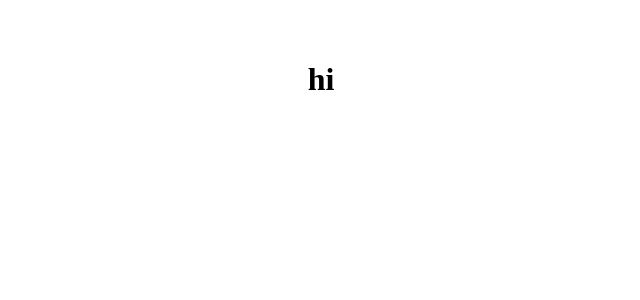
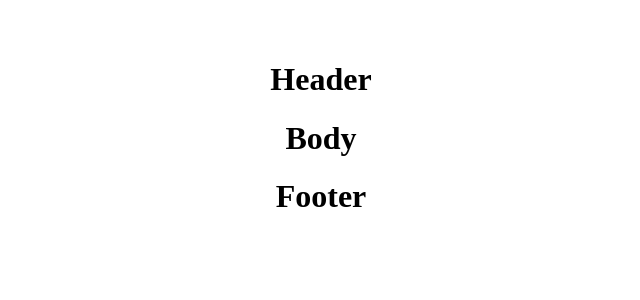
Before and after one commit to Arela-Cristina/react-use-state, a React (Vite) app: page / in a window 1280 px wide. Shown: the top 300 px of the page, without its empty margins (319-959 px from the left). Built offline with nearby package versions, Linux system fonts and the light colour scheme.

Commit message:
chore: create new components and import to index.

```diff
--- a/src/Index.jsx
+++ b/src/Index.jsx
@@ -1,10 +1,15 @@
 import './Index.css'
+import Header from "./components/header-layout/Header.jsx"
+import Body from './components/body-layout/Body.jsx'
+import Footer from './components/footer-layout/Footer.jsx'
 
 function App() {
 
   return (
     <>
-   <h1>hi</h1>
+   <Header/>
+   <Body />
+   <Footer />
     </>
   )
 }
--- /dev/null
+++ b/src/components/body-layout/Body.jsx
@@ -0,0 +1,9 @@
+import style from "./Body";
+
+export default function Body() {
+  return (
+    <>
+      <h1>Body</h1>
+    </>
+  );
+}
--- /dev/null
+++ b/src/components/footer-layout/Footer.jsx
@@ -0,0 +1,9 @@
+import style from "./Footer";
+
+export default function Footer() {
+  return (
+    <>
+      <h1>Footer</h1>
+    </>
+  );
+}
--- /dev/null
+++ b/src/components/header-layout/Header.jsx
@@ -0,0 +1,10 @@
+import style from "./Header"
+
+export default function Header() {
+
+    return (
+      <>
+     <h1>Header</h1>
+      </>
+    )
+  }
```
Also changed, not shown: src/components/body-layout/Body.modules.css (added), src/components/footer-layout/Footer.modules.css (added), src/components/header-layout/Header.modules.css (added).
